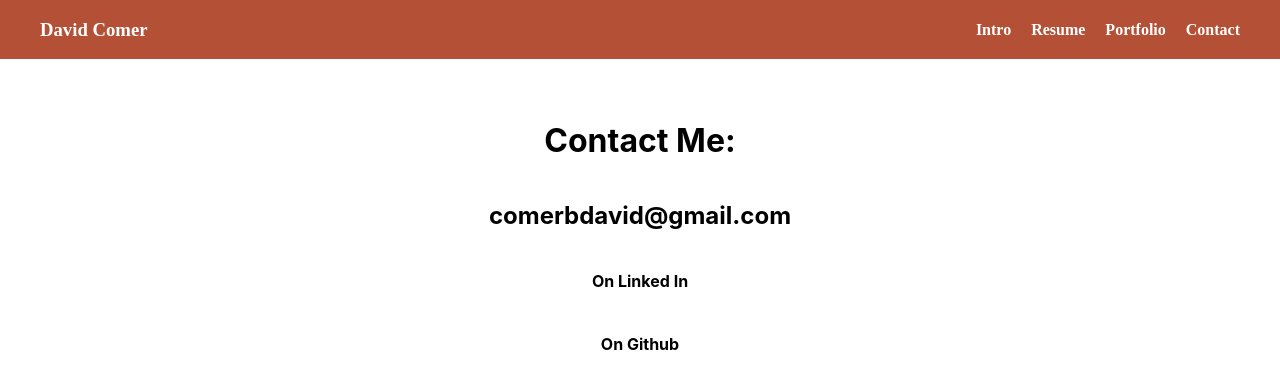
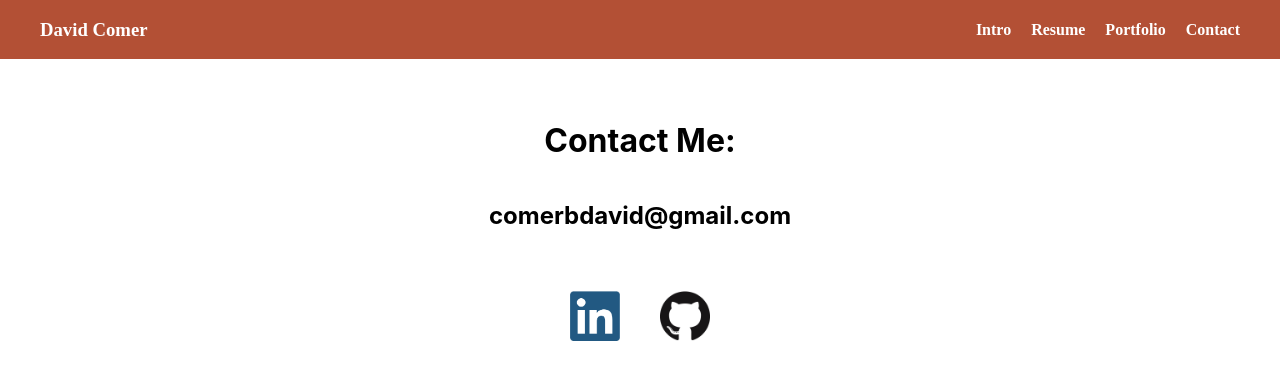
Before and after one commit to DaCoPro/my-portfolio, a React (Create React App) app: page /contact in a window 1280 px wide. Shown: the top 388 px of the page. Built offline with nearby package versions, Linux system fonts and the light colour scheme.

Commit message:
Change contact page to icon links.

```diff
--- a/src/Pages/Contact/Contact.css
+++ b/src/Pages/Contact/Contact.css
@@ -11,8 +11,9 @@
 
 .CMLinks {
     display: flex;
-    flex-direction: column;
+
     align-items: center;
+
 
 }
 
@@ -20,3 +21,8 @@
     text-decoration: none;
     color: black;
 }
+
+.LinkLogos {
+    width: 50px;
+    padding: 20px;
+}
--- a/src/Pages/Contact/Contact.jsx
+++ b/src/Pages/Contact/Contact.jsx
@@ -1,4 +1,6 @@
 import './Contact.css';
+import liLogo from './liLogo.png'
+import ghLogo from './ghLogo.png'
 
 export default function Contact () {
     return (
@@ -6,9 +8,11 @@ export default function Contact () {
             <h1>Contact Me:</h1>
             <h2>comerbdavid@gmail.com</h2>
             <div className="CMLinks">
-                <a href="https://www.linkedin.com/in/d-comer/"><h4>On Linked In</h4></a>
-                <a href="https://github.com/DaCoPro"><h4>On Github</h4></a>
+                <a href="https://www.linkedin.com/in/d-comer/"><h4><img className="LinkLogos" src={liLogo} /></h4></a>
+                <a href="https://github.com/DaCoPro"><h4><img className="LinkLogos" src={ghLogo} /></h4></a>
             </div>
+
+
         </main>
     );
 }
--- a/src/Pages/Resume/Resume.jsx
+++ b/src/Pages/Resume/Resume.jsx
@@ -41,7 +41,7 @@ export default function Resume () {
                 <br/>
                 <hr/>
                 <br/>
-                <span><h1>SKILLS</h1><h4>(Click for Examples)</h4></span>
+                <span><h1>SKILLS</h1><h4 className="Date">(Click for Examples)</h4></span>
 
                 <div className="Skills">
 
```
Also changed, not shown: src/Pages/Contact/ghLogo.png (added), src/Pages/Contact/liLogo.png (added).
